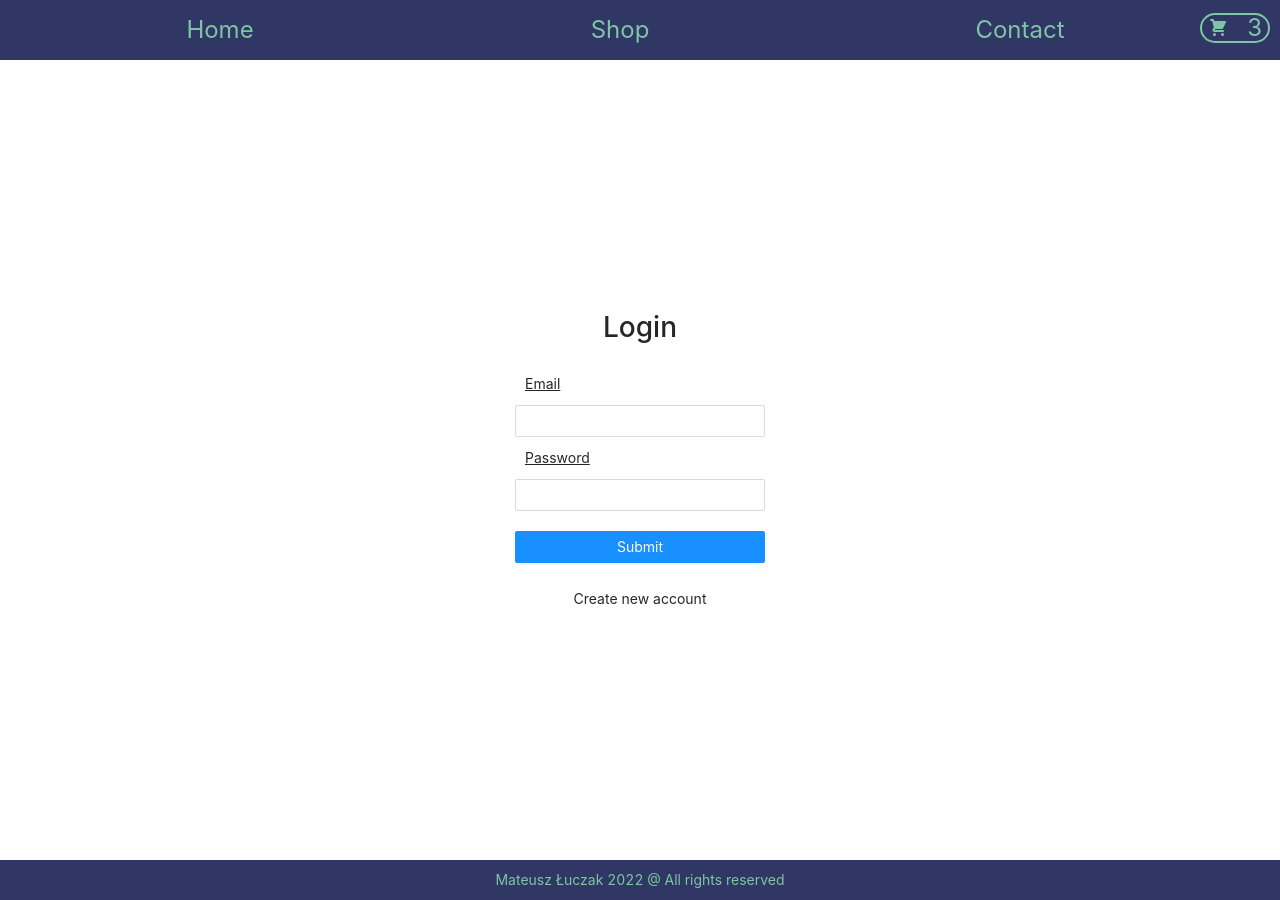
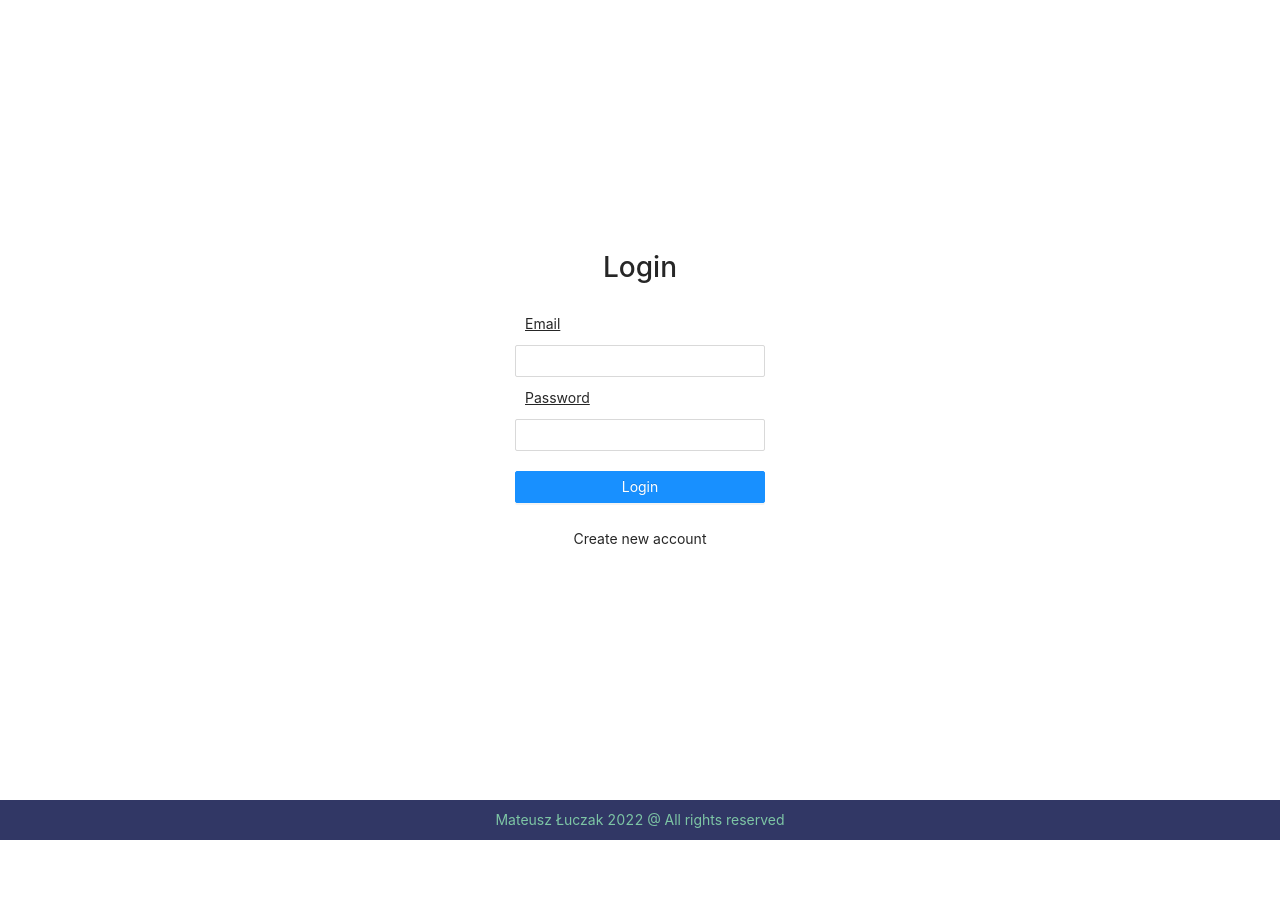
Before and after one commit to xflameyoke/fake-store-app, a React (Create React App) app: page /login in a window 1280 px wide. After the commit the page ends 840 px from the top, so only its background shows below. Built offline with nearby package versions, Linux system fonts and the light colour scheme.

Commit message:
feat: preparations for login and logout system + cart

```diff
--- a/src/App.tsx
+++ b/src/App.tsx
@@ -1,5 +1,5 @@
-import React from 'react';
-import { BrowserRouter, Route, Routes } from 'react-router-dom';
+import React, { useState } from 'react';
+import { Route, Routes, useNavigate } from 'react-router-dom';
 import { Footer, Header } from './layout';
 import { QueryClient, QueryClientProvider } from 'react-query';
 import { ContactPage, HomePage, LoginPage, ShopPage } from './pages';
@@ -7,22 +7,37 @@ import { SelectedProducts } from './components';
 
 const queryClient = new QueryClient();
 
-const App = () => (
+const App = () => {
+  const [headerIsShown, setHeaderIsShown] = useState(false);
+  const navigate = useNavigate();
+
+  const showHeaderHandler = () => {
+    setHeaderIsShown(true);
+  };
+
+  const hideHeaderHandler = () => {
+    setHeaderIsShown(false);
+    navigate('/');
+  };
+
+  return (
     <>
       <QueryClientProvider client={queryClient}>
-      <BrowserRouter>
-        <Header />
+        {headerIsShown && <Header onLogout={hideHeaderHandler} />}
         <Routes>
           <Route path="/" element={<HomePage />} />
           <Route path="/shop/" element={<ShopPage />} />
           <Route path="/contact" element={<ContactPage />} />
-          <Route path="/login" element={<LoginPage />} />
+          <Route
+            path="/login"
+            element={<LoginPage onShowHeader={showHeaderHandler} />}
+          />
           <Route path="/shop/:id" element={<SelectedProducts />} />
         </Routes>
-      </BrowserRouter>
       </QueryClientProvider>
       <Footer />
     </>
   );
+};
 
 export default App;
--- a/src/components/authentication/auth.tsx
+++ b/src/components/authentication/auth.tsx
@@ -4,7 +4,7 @@ import './auth.scss';
 import { Button, Form, Input } from 'antd';
 import 'antd/dist/antd.css';
 
-const Auth = () => {
+const Auth = (props: { onLogin: React.MouseEventHandler<HTMLElement> }) => {
   const [isLogin, setIsLogin] = useState(true);
 
   const switchAutModeHandler = () => {
@@ -78,8 +78,13 @@ const Auth = () => {
           value={formik.values.password}
           required
         />
-        <Button type="primary" htmlType="submit" className="form--button">
-          Submit
+        <Button
+          type="primary"
+          htmlType="submit"
+          className="form--button"
+          onClick={props.onLogin}
+        >
+          {isLogin ? 'Login' : 'Register'}
         </Button>
         <Button
           onClick={switchAutModeHandler}
--- a/src/layout/header/header.scss
+++ b/src/layout/header/header.scss
@@ -3,7 +3,18 @@
   height: 60px;
   font-size: 24px;
   display: grid;
-  grid-template-columns: 1fr 1fr 1fr 0.2fr;
+  grid-template-columns: 1fr 1fr 1fr 0.2fr 0.2fr;
   line-height: 60px;
   align-items: baseline;
 }
+
+.logout--button {
+    width: 55px;
+    height: 1rem;
+    background: #313765;
+    color: #7dc5a5;
+    border: none;
+    text-decoration: underline;
+    border-radius: 25px;
+    font-size: 18px;
+}
--- a/src/layout/header/header.tsx
+++ b/src/layout/header/header.tsx
@@ -3,11 +3,16 @@ import './header.scss';
 import { Nav } from '../../components';
 import HeaderCartButton from '../headerCartButton/headerCartButton';
 
-const Header = () => (
+const Header = (props: {
+  onLogout: React.MouseEventHandler<HTMLButtonElement>,
+}) => (
   <div className="header">
     <Nav link="/" linkName="Home" />
     <Nav link="/shop" linkName="Shop" />
     <Nav link="/contact" linkName="Contact" />
+    <button className="logout--button" onClick={props.onLogout}>
+      Logout
+    </button>
     <HeaderCartButton />
   </div>
 );
--- a/src/pages/loginPage/loginPage.tsx
+++ b/src/pages/loginPage/loginPage.tsx
@@ -1,6 +1,8 @@
 import React from 'react';
 import { Auth } from '../../components/';
 
-const LoginPage = () => <Auth />;
+const LoginPage = (props: {
+  onShowHeader: React.MouseEventHandler<HTMLElement>,
+}) => <Auth onLogin={props.onShowHeader} />;
 
 export default LoginPage;
```
Also changed, not shown: src/index.tsx (+6 -2 lines). Lines whose indentation alone changed are shown as unchanged.
